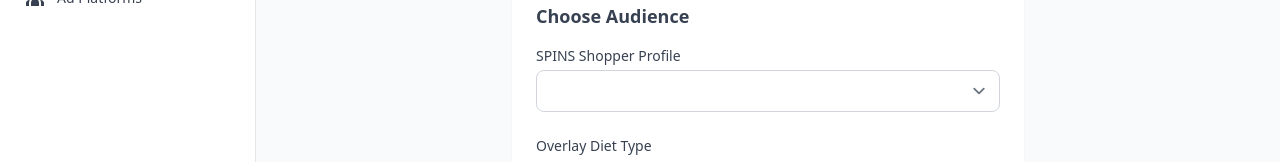
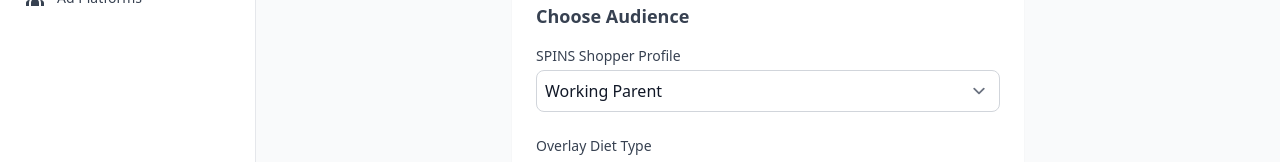
Before and after one commit to teddyj/ad-manager, a React (Vite) app: page / in a window 1280 px wide. Both pictures are taken after a click on the button "Launch Campaign". Shown: the part 437-599 px from the top of the page. Built offline with nearby package versions, Linux system fonts and the light colour scheme.

Commit message:
fix: ensure select dropdown is legible in light and dark mode

```diff
--- a/src/App.jsx
+++ b/src/App.jsx
@@ -376,7 +376,7 @@ function SelectDropdown({ id, label, value, onChange, options, disabled = false
                 value={value}
                 onChange={onChange}
                 disabled={disabled}
-                className={`w-full p-2 border border-gray-300 rounded-lg focus:outline-none focus:ring-2 focus:ring-blue-400 ${disabledStyle} dark:bg-gray-700 dark:border-gray-600 dark:text-gray-200 dark:focus:ring-blue-500`}
+                className={`w-full p-2 border border-gray-300 rounded-lg focus:outline-none focus:ring-2 focus:ring-blue-400 ${disabledStyle} bg-white text-gray-900 dark:bg-gray-700 dark:border-gray-600 dark:text-gray-200 dark:focus:ring-blue-500`}
             >
                 {options.map(option => (
                     <option key={option.value} value={option.value}>
```
